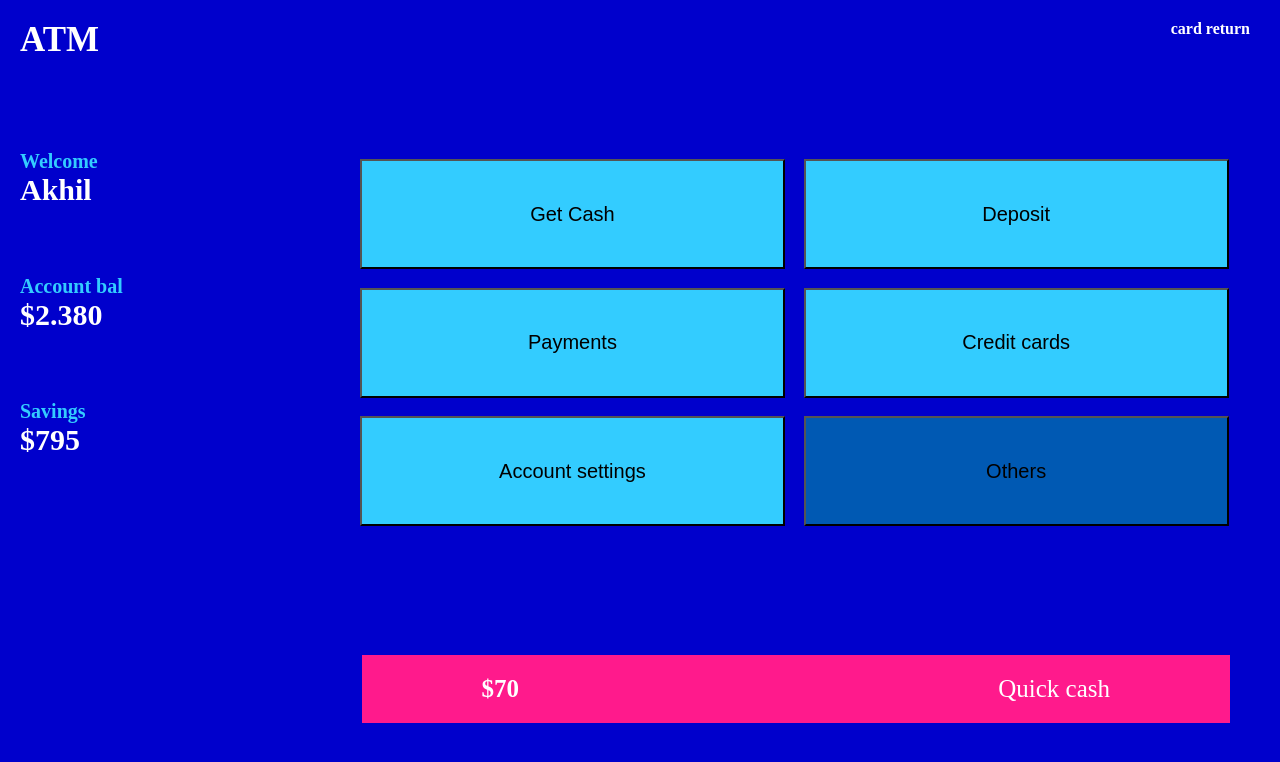
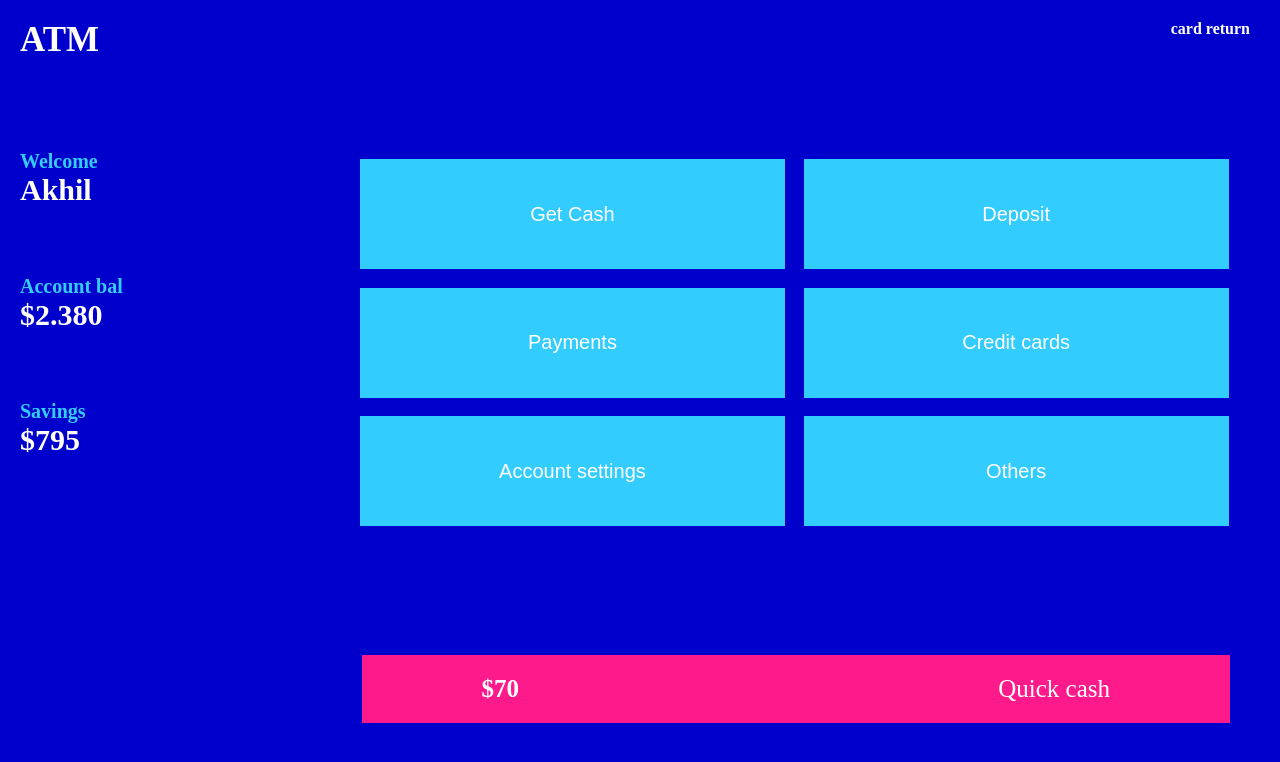
Before and after one commit to bhargavsatrapu/training, a plain HTML site: page atmapage2.html in a window 1280 px wide. Drawn offline with Linux system fonts and the light colour scheme.

Commit message:
Add files via upload

```diff
--- a/atmapage2.html
+++ b/atmapage2.html
@@ -29,7 +29,7 @@
 			 <button type="button" >Payments</button>
              <button type="button" >Credit cards</button>
 			  <button type="button" >Account settings </button>
-             <button type="button" style="background-color:#0059b3;">Others</button>
+             <button type="button" >Others</button>
 	  </div>
 	  <div class="quick-cash">
 	      <div>
--- a/atmpage.css
+++ b/atmpage.css
@@ -3,9 +3,8 @@
 	   margin:0px;
 	   padding:0px;
 	   box-sizing:border-box;
+   }
 
-
-   }
      body{
 
 		 background-color:#0000cc;
@@ -32,6 +31,7 @@
 		 color:white;
 
 	}
+
 	.atm-layout{
 		padding:70px  20px;
 	      background-color:#0000cc;
@@ -55,15 +55,22 @@
 		margin:1%;
 		height:110px;
 		float:left;
+		border:none;
 		background-color:#33ccff;
 		font-size:20px;
+		color:white;
 	}
+	button:hover{
 
+		background-color: #005ce6;
+		color:white;
+
+	}
 	.quick-cash{
 		background-color:#ff1a8c;
 		width:67.85%;
 		float:right;
-		//height:30px;
+
 		margin:50px  ;
 		padding:20px 120px;
 		color:white;
```
Also changed, not shown: atmPage1.html (+6 -3 lines), discountAlertObject.html (+4 -1 lines).
